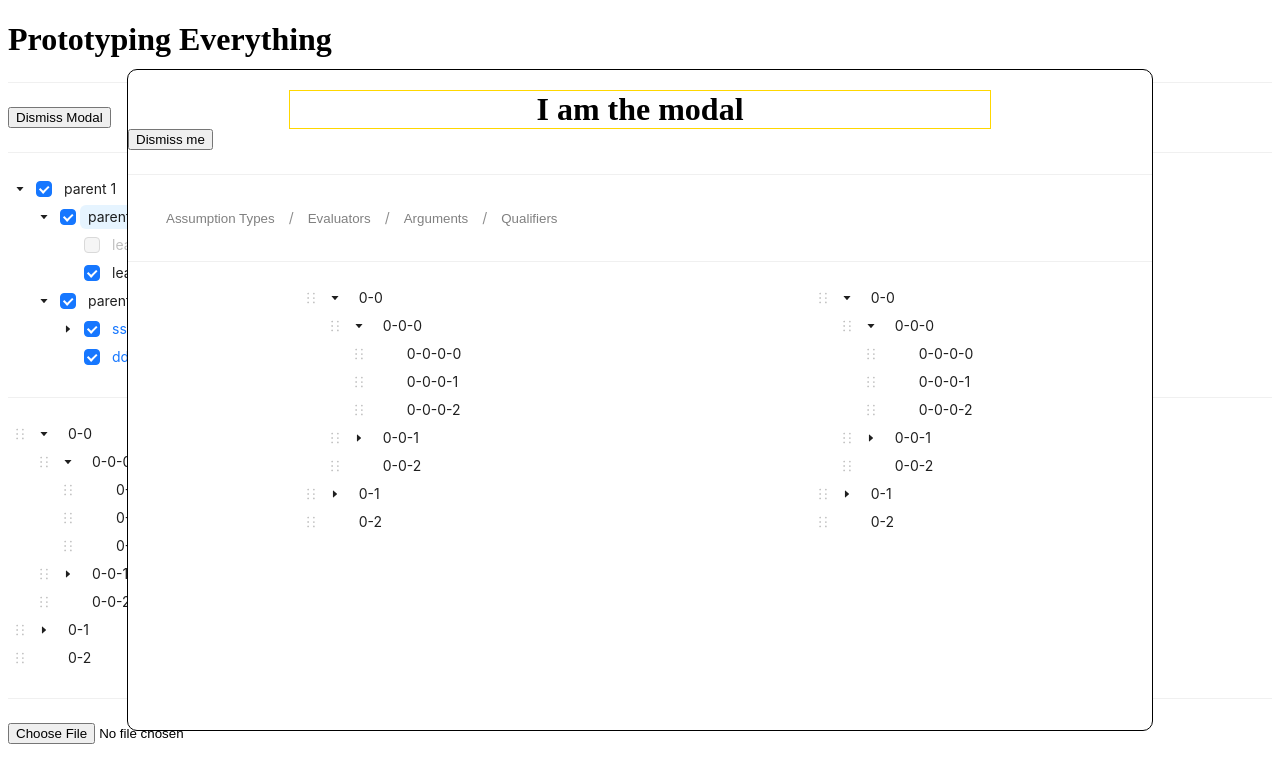
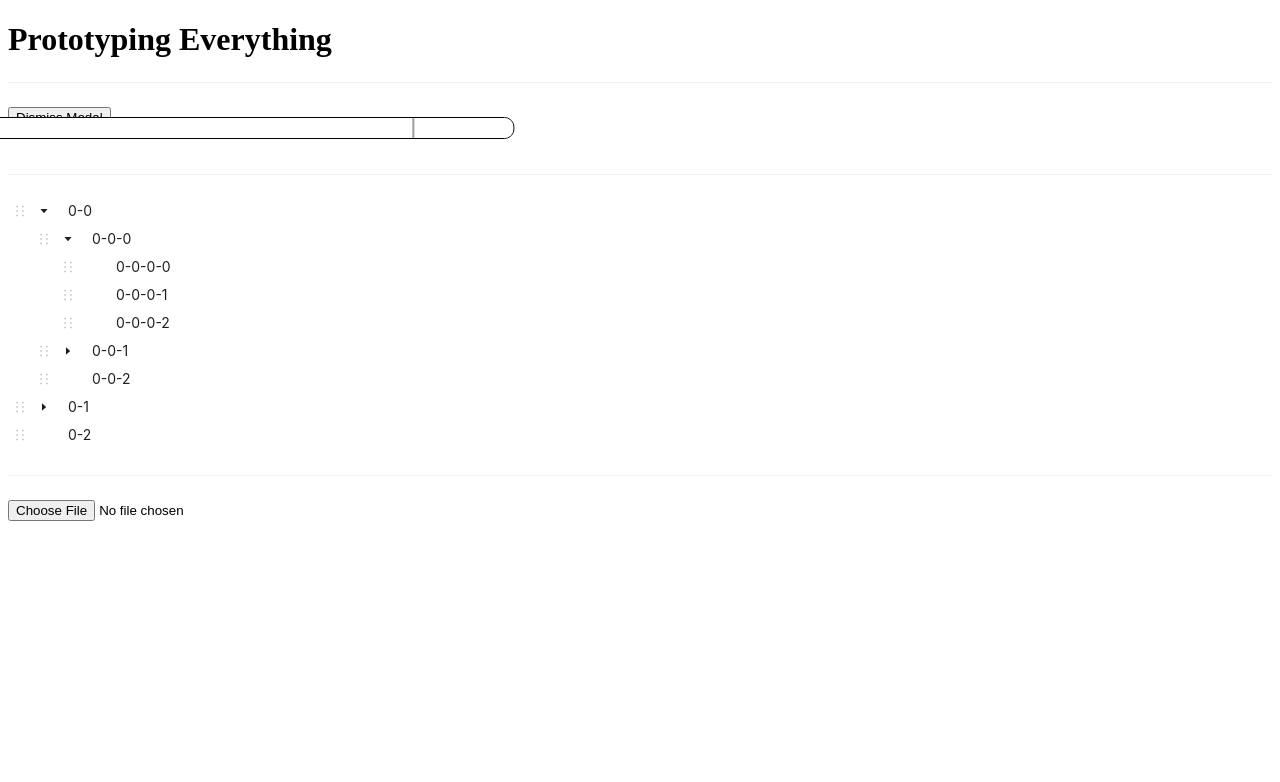
Before and after one commit to lookingforcharlie/sa_prototype, a React (Vite) app: page / in a window 1280 px wide. Both pictures are taken after a click on the button "Show Modal". Shown: the top 782 px of the page. Built offline with nearby package versions, Linux system fonts and the light colour scheme.

Commit message:
Added bootstrap modal

```diff
--- a/package.json
+++ b/package.json
@@ -12,12 +12,15 @@
   "dependencies": {
     "@ant-design/icons": "^5.3.6",
     "antd": "^5.16.1",
+    "bootstrap": "^5.3.3",
     "react": "^18.2.0",
+    "react-bootstrap": "^2.10.2",
     "react-dom": "^18.2.0",
     "react-router-dom": "^6.22.3"
   },
   "devDependencies": {
     "@types/react": "^18.2.66",
+    "@types/react-bootstrap": "^0.32.36",
     "@types/react-dom": "^18.2.22",
     "@types/react-router-dom": "^5.3.3",
     "@typescript-eslint/eslint-plugin": "^7.2.0",
--- a/src/App.tsx
+++ b/src/App.tsx
@@ -6,15 +6,6 @@ import './index.css'
 import EntryModal from './modal/EntryModal'
 
 function App() {
-  // console.log('first commit in branch_charlie')
-  // console.log('second commit in branch_charlie')
-  // console.log('third commit in branch_charlie')
-  // console.log(
-  //   'fourth commit in branch_charlie, add some for amend, change commit message'
-  // )
-
-  // console.log('add some sauce for the fourth commit')
-
   const handleChange = (e: React.ChangeEvent<HTMLInputElement>) => {
     console.log(e.target)
 
@@ -31,8 +22,8 @@ function App() {
       <Divider />
       <EntryModal />
       <Divider />
-      <BasicTree />
-      <Divider />
+      {/* <BasicTree />
+      <Divider /> */}
 
       <DraggableTree />
 
--- a/src/modal/EntryModal.tsx
+++ b/src/modal/EntryModal.tsx
@@ -1,5 +1,5 @@
 import { useState } from 'react'
-import Modal from './Modal'
+import BootStrapModal from './Modal'
 
 export default function EntryModal() {
   const [showModal, setShowModal] = useState(false)
@@ -8,7 +8,9 @@ export default function EntryModal() {
       <button onClick={() => setShowModal((prev) => !prev)}>
         {showModal === false ? 'Show Modal' : 'Dismiss Modal'}
       </button>
-      {showModal && <Modal setShowModal={setShowModal} />}
+      {showModal && (
+        <BootStrapModal setShowModal={setShowModal} showModal={showModal} />
+      )}
     </>
   )
 }
--- a/src/modal/Modal.tsx
+++ b/src/modal/Modal.tsx
@@ -1,29 +1,57 @@
 import { Divider } from 'antd'
 import React from 'react'
+import Button from 'react-bootstrap/Button'
+import Modal from 'react-bootstrap/Modal'
 import Bread from '../components/Bread'
-import SecondDraggableTree from '../components/CopyDraggableTree'
 import DraggableTree from '../components/DraggableTree'
-// import content from '../data/content'
 
-export default function Modal(props: {
+export default function BootStrapModal(props: {
   setShowModal: React.Dispatch<React.SetStateAction<boolean>>
+  showModal: boolean
 }) {
+  const handleOnClickOnButton = () => {
+    props.setShowModal((prev) => !prev)
+  }
+
   return (
-    <div className='modal'>
-      <h1 className='modal-title'>I am the modal</h1>
-      <button onClick={() => props.setShowModal((prev) => !prev)}>
-        Dismiss me
-      </button>
-      <Divider />
-      {/* <div className='modal-content'>{content}</div> */}
-      <div style={{ margin: '2rem' }}>
-        <Bread />
-      </div>
-      <Divider />
-      <div className='modal-tree'>
-        <DraggableTree />
-        <SecondDraggableTree />
-      </div>
+    // <div className='overlay'>
+    //   <div className='modal'>
+    //     <h1 className='modal-title'>I am the modal</h1>
+    //     <button onClick={handleOnClickOnButton}>Dismiss me</button>
+    //     <Divider />
+
+    //     <div style={{ margin: '2rem' }}>
+    //       <Bread />
+    //     </div>
+    //     <Divider />
+
+    //     <div className='modal-tree'>
+    //       <DraggableTree />
+    //       <DraggableTree />
+    //       <DraggableTree />
+    //     </div>
+    //   </div>
+    // </div>
+    <div
+      className='modal show'
+      style={{ display: 'block', position: 'initial' }}
+    >
+      <Modal.Dialog className='modal'>
+        <Modal.Header closeButton>
+          <Modal.Title>Modal title</Modal.Title>
+        </Modal.Header>
+
+        <Modal.Body>
+          <p>Modal body text goes here.</p>
+        </Modal.Body>
+
+        <Modal.Footer>
+          <Button variant='secondary' onClick={handleOnClickOnButton}>
+            Close
+          </Button>
+          <Button variant='primary'>Save changes</Button>
+        </Modal.Footer>
+      </Modal.Dialog>
     </div>
   )
 }
```
Also changed, not shown: 2 other files (tests, documents, lock files or other folders).
